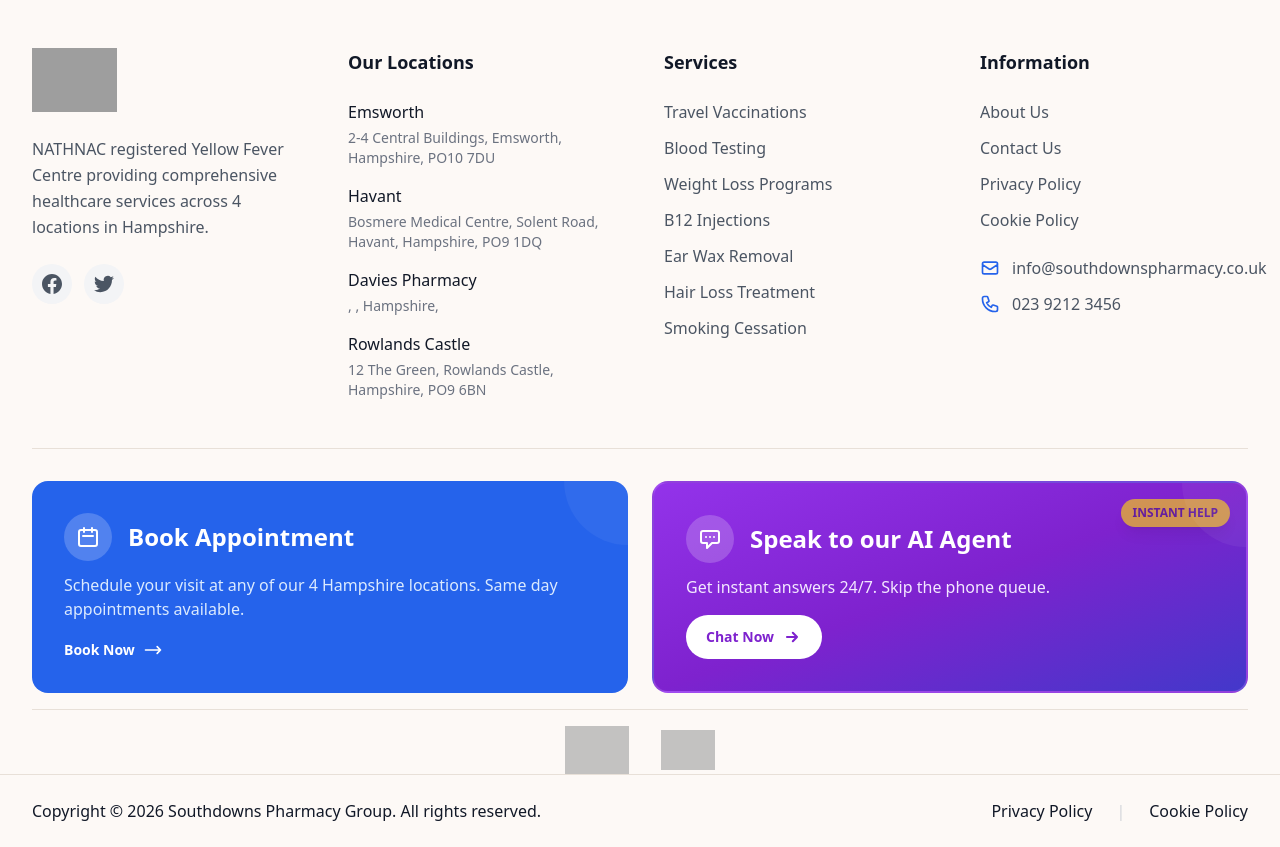
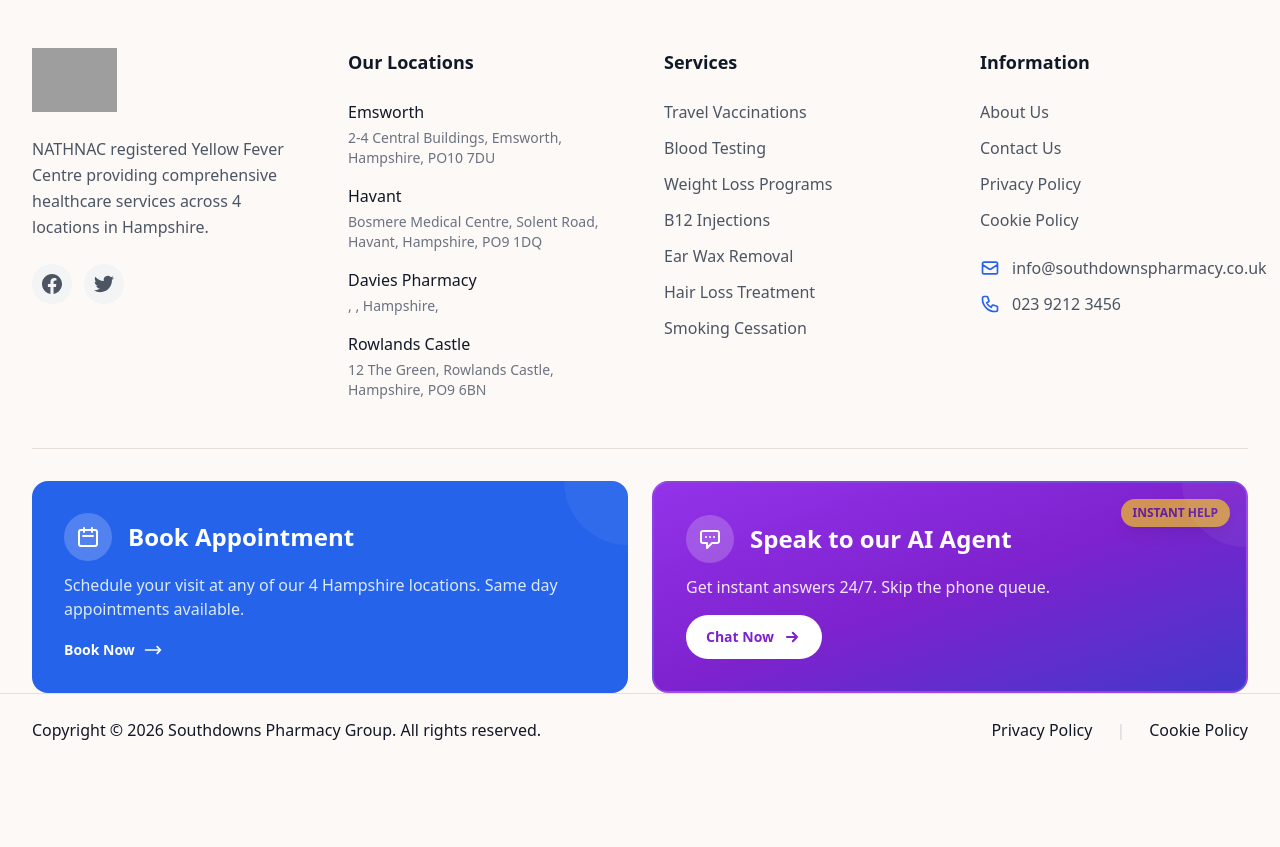
Before and after one commit to drewskibro/march-southdowns-updated-project-copy-copy, a WordPress theme: template southdowns-pharmacy-theme/page.php in a window 1280 px wide. Shown: the part 340-1187 px from the top of the page. After the commit the page ends 1080 px from the top, so only its background shows below. Run offline with PHP 8.4 and a stand-in for WordPress, Linux system fonts and the light colour scheme; the site name, menu and one post (Sample post) are stand-ins, and other content is empty; some libraries are stand-ins or nearby versions; some web fonts are replaced; grey boxes are pictures that could not be loaded.

Commit message:
Footer: remove broken accreditation logo block
NATHNAC and Yellow Fever Zone SVGs were white-on-white (invisible) and
hosted on Anima CDN which blocks server-side requests. Removed the
entire accreditation section rather than serve broken/invisible assets.

https://claude.ai/code/session_018DmVjVkKWkfi7SzDA6W9Un

```diff
--- a/southdowns-pharmacy-theme/footer.php
+++ b/southdowns-pharmacy-theme/footer.php
@@ -149,14 +149,6 @@
         </a>
       </div>
     </div>
-
-    <!-- Accreditation badges -->
-    <div class="border-t border-[#e8e0d8] mt-4 pt-4">
-      <div class="flex flex-wrap items-center justify-center gap-8">
-        <img src="https://c.animaapp.com/mmkd7a1dRSnHAj/assets/nathnac.svg" alt="NATHNAC" class="h-12 opacity-60 hover:opacity-100 transition-opacity"/>
-        <img src="https://c.animaapp.com/mmkd7a1dRSnHAj/assets/Yellow-Fever-Zone.svg" alt="Yellow Fever Centre" class="h-10 opacity-60 hover:opacity-100 transition-opacity"/>
-      </div>
-    </div>
   </div>
 
   <!-- Bottom bar -->
```
